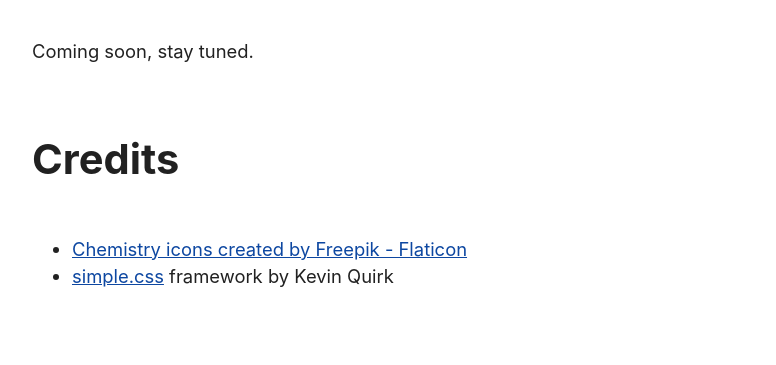
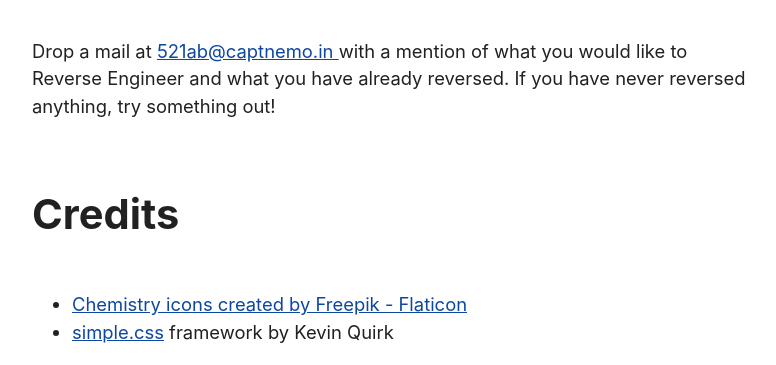
Before and after one commit to 52-1ab/52-1ab.github.io, a plain HTML site: page index.html in a window 1280 px wide. Shown: the part 677-1042 px from the top of the page, without its empty margins (248-1024 px from the left). Before the commit the page ends 986 px from the top, so only its background shows below. Drawn offline with Linux system fonts and the light colour scheme.

Commit message:
Update index.html

```diff
--- a/index.html
+++ b/index.html
@@ -53,7 +53,15 @@ available.</li>
 </ul>
 </blockquote>
 <h1 id="how-to-join">How to Join</h1>
-<p>Coming soon, stay tuned.</p>
+<p>Drop a mail at <a href="mailto:521ab@captnemo.in">
+  521ab@captnemo.in
+  </a>
+  with a mention of what you would
+  like to Reverse Engineer
+  and what you have already reversed.
+If you have never reversed anything,
+try something out!
+</p>
 <h2 id="credits">Credits</h2>
 <ul>
 <li><a href="https://www.flaticon.com/free-icons/chemistry">Chemistry
```
